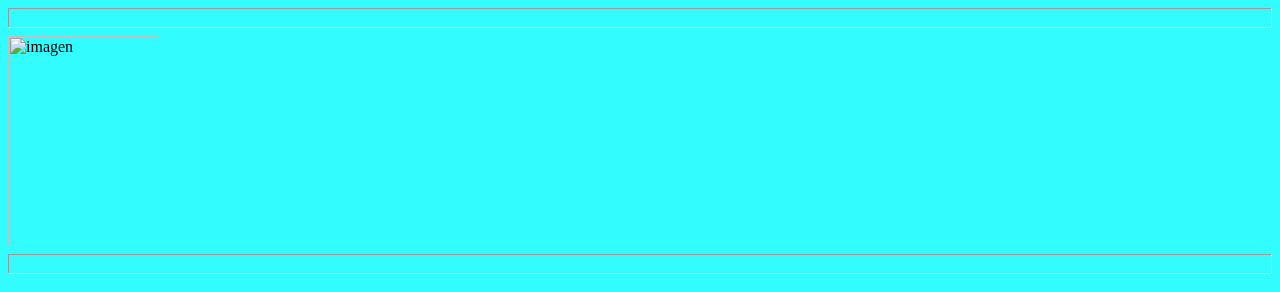
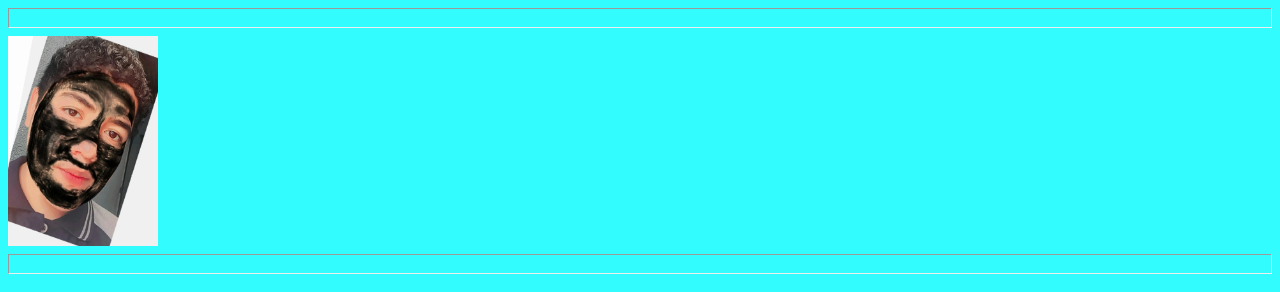
Before and after one commit to arnolgonzalez/Alexis5ba, a plain HTML site: page index.html in a window 1280 px wide. Shown: the top 292 px of the page. Drawn offline with Linux system fonts and the light colour scheme.

Commit message:
Update index.html

```diff
--- a/index.html
+++ b/index.html
@@ -8,7 +8,7 @@
 
         <hr size="20">
 
-        <img src="foto7.jpg" alt = "imagen" height= "210" width="150">
+        <img src="foto1.jpeg" alt = "imagen" height= "210" width="150">
 
         <hr size="20">
 
```
